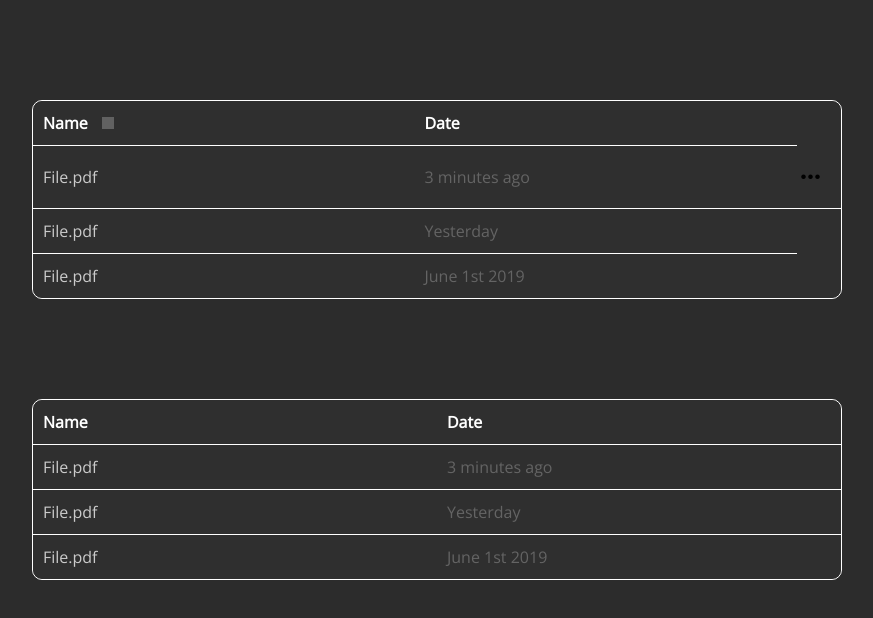
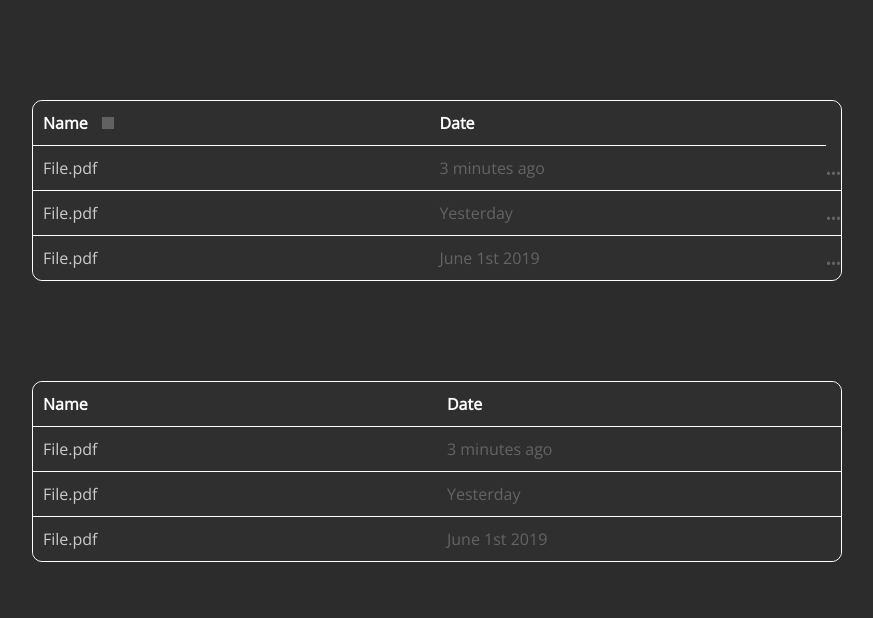
Before and after one commit to nikolmel22/hw-3, a plain HTML site: page 3index.html in a window 1280 px wide. Shown: the whole page, without its empty margins (18-891 px from the left). Drawn offline with nearby package versions, Linux system fonts and the light colour scheme; grey boxes are pictures that could not be loaded.

Commit message:
test dot

```diff
--- a/3index.html
+++ b/3index.html
@@ -33,10 +33,12 @@
                                 <tr>
                                     <td class="coll-one">File.pdf</td>
                                     <td class="coll-two">Yesterday</td>
+                                    <td class="th-dot">...</td>
                                 </tr>
                                 <tr class="last-line">
                                     <td class="coll-one">File.pdf</td>
                                     <td class="coll-two">June 1st 2019</td>
+                                    <td class="th-dot">...</td>
                                 </tr>
                             </tbody>
                 </table>
--- a/index.css
+++ b/index.css
@@ -121,13 +121,14 @@ th {
 
 .th-dot {
   width: auto;
-  padding: 3px;
-  padding-right: 20px;
-  padding-bottom: 17px;
+  padding: 0px;
+  padding-right: 0px;
+  padding-bottom: 0px;
   text-align: right;
-  font-size: 28px;
+  font-size: 20px;
   font-weight: bold;
-
+  margin-right: 15px;
+  color: #646464;
 }
 
 .coll-one {
```
